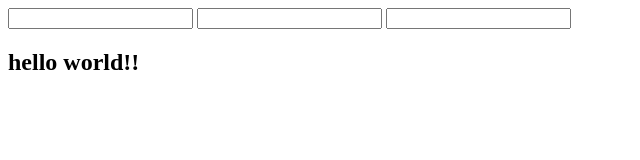
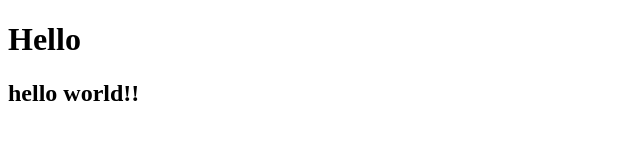
Before and after one commit to naibTovsultanov/project, a plain HTML site: page index.html in a window 1280 px wide. Shown: the whole page, without its empty margins (0-640 px from the left). Drawn offline with Linux system fonts and the light colour scheme.

Commit message:
mod index.html

```diff
--- a/index.html
+++ b/index.html
@@ -7,11 +7,7 @@
     <title>Document</title>
 </head>
 <body>
-
-    <input type="text" name="" id="inp1">
-    <input type="text" name="" id="inp2">
-    <input type="text" name="" id="inp3">
-
+    <h1>Hello</h1>
     <h2>hello world!!</h2>
     <script src="/js/script.js"></script>
 </body>
```
